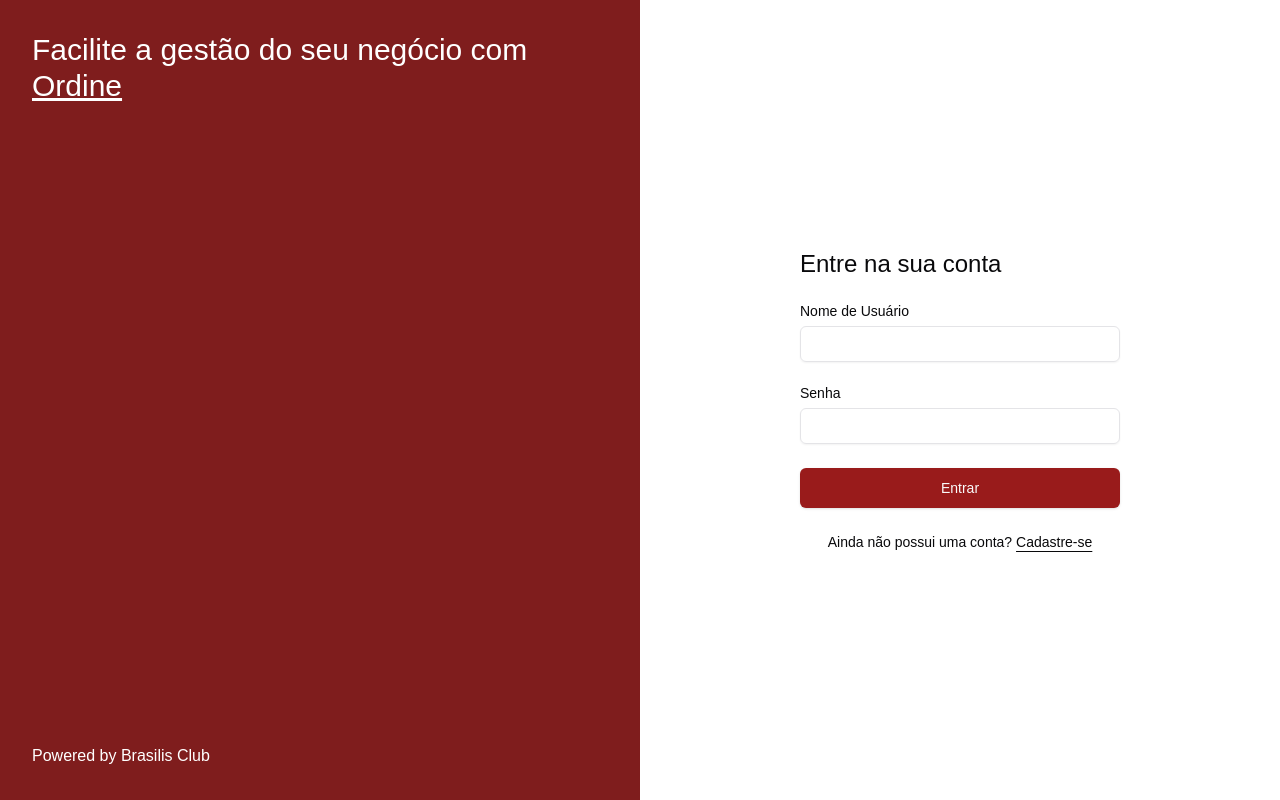
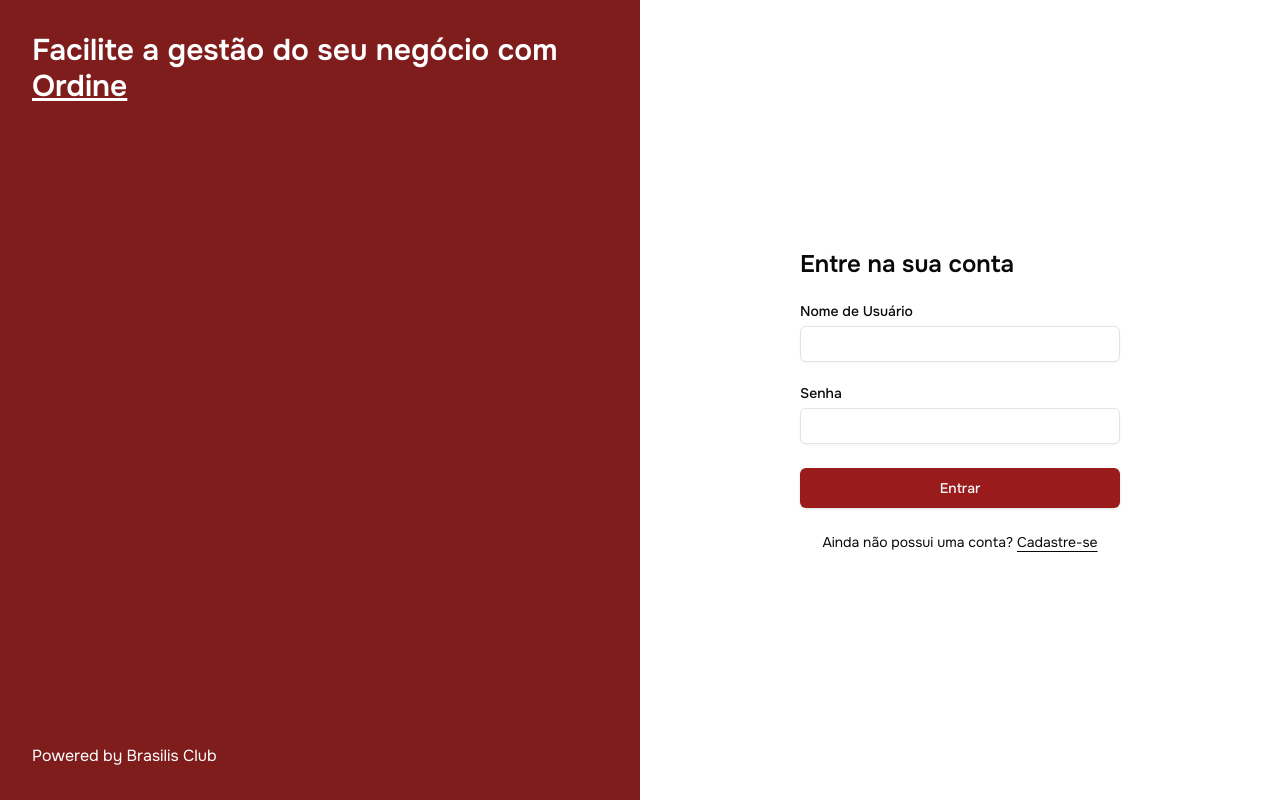
Before and after one commit to brasilisclub/ordine-web, a Next.js app: page /login in a window 1280 px wide. Built offline with nearby package versions, Linux system fonts and the light colour scheme; no server answers.

Commit message:
add onest as the global font

```diff
--- a/src/app/(app)/layout.tsx
+++ b/src/app/(app)/layout.tsx
@@ -1,6 +1,13 @@
 import type { Metadata } from "next";
 import { SidebarInset, SidebarProvider } from "@/components/ui/sidebar";
 import { AppSidebar } from "@/components/app/sidebar";
+import { Onest } from "next/font/google";
+
+const onest = Onest({
+  subsets: ["latin"],
+  display: "swap",
+  variable: "--font-onest",
+});
 
 import "@/app/globals.css";
 import { Toaster } from "@/components/ui/toaster";
@@ -17,8 +24,8 @@
   children: React.ReactNode;
 }>) {
   return (
-    <html lang="pt-BR">
-      <body className="mx-8">
+    <html lang="pt-BR" className={onest.variable}>
+      <body className="mx-4 mb-4">
         <SidebarProvider
           style={
             {
--- a/src/app/(auth)/layout.tsx
+++ b/src/app/(auth)/layout.tsx
@@ -1,5 +1,12 @@
 import type { Metadata } from "next";
 import Gate from "@/components/auth/gate";
+import { Onest } from "next/font/google";
+
+const onest = Onest({
+  subsets: ["latin"],
+  display: "swap",
+  variable: "--font-onest",
+});
 
 import "@/app/globals.css";
 
@@ -15,7 +22,7 @@
   children: React.ReactNode;
 }>) {
   return (
-    <html lang="pt-BR">
+    <html lang="pt-BR" className={onest.variable}>
       <body>
         <Gate>{children}</Gate>
       </body>
--- a/src/app/globals.css
+++ b/src/app/globals.css
@@ -3,7 +3,17 @@
 @tailwind utilities;
 
 body {
-    font-family: Arial, Helvetica, sans-serif;
+    font-family: "Onest", ui-sans-serif;
+}
+
+h1,
+h2,
+h3,
+h4,
+h5,
+h6 {
+    font-family: "Onest", ui-sans-serif;
+    font-weight: 600;
 }
 
 @layer base {
--- a/tailwind.config.ts
+++ b/tailwind.config.ts
@@ -9,64 +9,67 @@
   ],
   theme: {
     extend: {
+      fontFamily: {
+        sans: ["var(--font-onest)"],
+      },
       colors: {
-  			background: 'hsl(var(--background))',
-  			foreground: 'hsl(var(--foreground))',
+        background: "hsl(var(--background))",
+        foreground: "hsl(var(--foreground))",
         card: {
-  				DEFAULT: 'hsl(var(--card))',
-  				foreground: 'hsl(var(--card-foreground))'
+          DEFAULT: "hsl(var(--card))",
+          foreground: "hsl(var(--card-foreground))",
         },
         popover: {
-  				DEFAULT: 'hsl(var(--popover))',
-  				foreground: 'hsl(var(--popover-foreground))'
+          DEFAULT: "hsl(var(--popover))",
+          foreground: "hsl(var(--popover-foreground))",
         },
         primary: {
-  				DEFAULT: 'hsl(var(--primary))',
-  				foreground: 'hsl(var(--primary-foreground))'
+          DEFAULT: "hsl(var(--primary))",
+          foreground: "hsl(var(--primary-foreground))",
         },
         secondary: {
-  				DEFAULT: 'hsl(var(--secondary))',
-  				foreground: 'hsl(var(--secondary-foreground))'
+          DEFAULT: "hsl(var(--secondary))",
+          foreground: "hsl(var(--secondary-foreground))",
         },
         muted: {
-  				DEFAULT: 'hsl(var(--muted))',
-  				foreground: 'hsl(var(--muted-foreground))'
+          DEFAULT: "hsl(var(--muted))",
+          foreground: "hsl(var(--muted-foreground))",
         },
         accent: {
-  				DEFAULT: 'hsl(var(--accent))',
-  				foreground: 'hsl(var(--accent-foreground))'
+          DEFAULT: "hsl(var(--accent))",
+          foreground: "hsl(var(--accent-foreground))",
         },
         destructive: {
-  				DEFAULT: 'hsl(var(--destructive))',
-  				foreground: 'hsl(var(--destructive-foreground))'
+          DEFAULT: "hsl(var(--destructive))",
+          foreground: "hsl(var(--destructive-foreground))",
         },
-  			border: 'hsl(var(--border))',
-  			input: 'hsl(var(--input))',
-  			ring: 'hsl(var(--ring))',
+        border: "hsl(var(--border))",
+        input: "hsl(var(--input))",
+        ring: "hsl(var(--ring))",
         chart: {
-  				'1': 'hsl(var(--chart-1))',
-  				'2': 'hsl(var(--chart-2))',
-  				'3': 'hsl(var(--chart-3))',
-  				'4': 'hsl(var(--chart-4))',
-  				'5': 'hsl(var(--chart-5))'
+          "1": "hsl(var(--chart-1))",
+          "2": "hsl(var(--chart-2))",
+          "3": "hsl(var(--chart-3))",
+          "4": "hsl(var(--chart-4))",
+          "5": "hsl(var(--chart-5))",
         },
         sidebar: {
-  				DEFAULT: 'hsl(var(--sidebar-background))',
-  				foreground: 'hsl(var(--sidebar-foreground))',
-  				primary: 'hsl(var(--sidebar-primary))',
-  				'primary-foreground': 'hsl(var(--sidebar-primary-foreground))',
-  				accent: 'hsl(var(--sidebar-accent))',
-  				'accent-foreground': 'hsl(var(--sidebar-accent-foreground))',
-  				border: 'hsl(var(--sidebar-border))',
-  				ring: 'hsl(var(--sidebar-ring))'
-  			}
+          DEFAULT: "hsl(var(--sidebar-background))",
+          foreground: "hsl(var(--sidebar-foreground))",
+          primary: "hsl(var(--sidebar-primary))",
+          "primary-foreground": "hsl(var(--sidebar-primary-foreground))",
+          accent: "hsl(var(--sidebar-accent))",
+          "accent-foreground": "hsl(var(--sidebar-accent-foreground))",
+          border: "hsl(var(--sidebar-border))",
+          ring: "hsl(var(--sidebar-ring))",
+        },
       },
       borderRadius: {
-  			lg: 'var(--radius)',
-  			md: 'calc(var(--radius) - 2px)',
-  			sm: 'calc(var(--radius) - 4px)'
-  		}
-  	}
+        lg: "var(--radius)",
+        md: "calc(var(--radius) - 2px)",
+        sm: "calc(var(--radius) - 4px)",
+      },
+    },
   },
   plugins: [require("tailwindcss-animate")],
 } satisfies Config;
```
Lines whose indentation alone changed are shown as unchanged.
